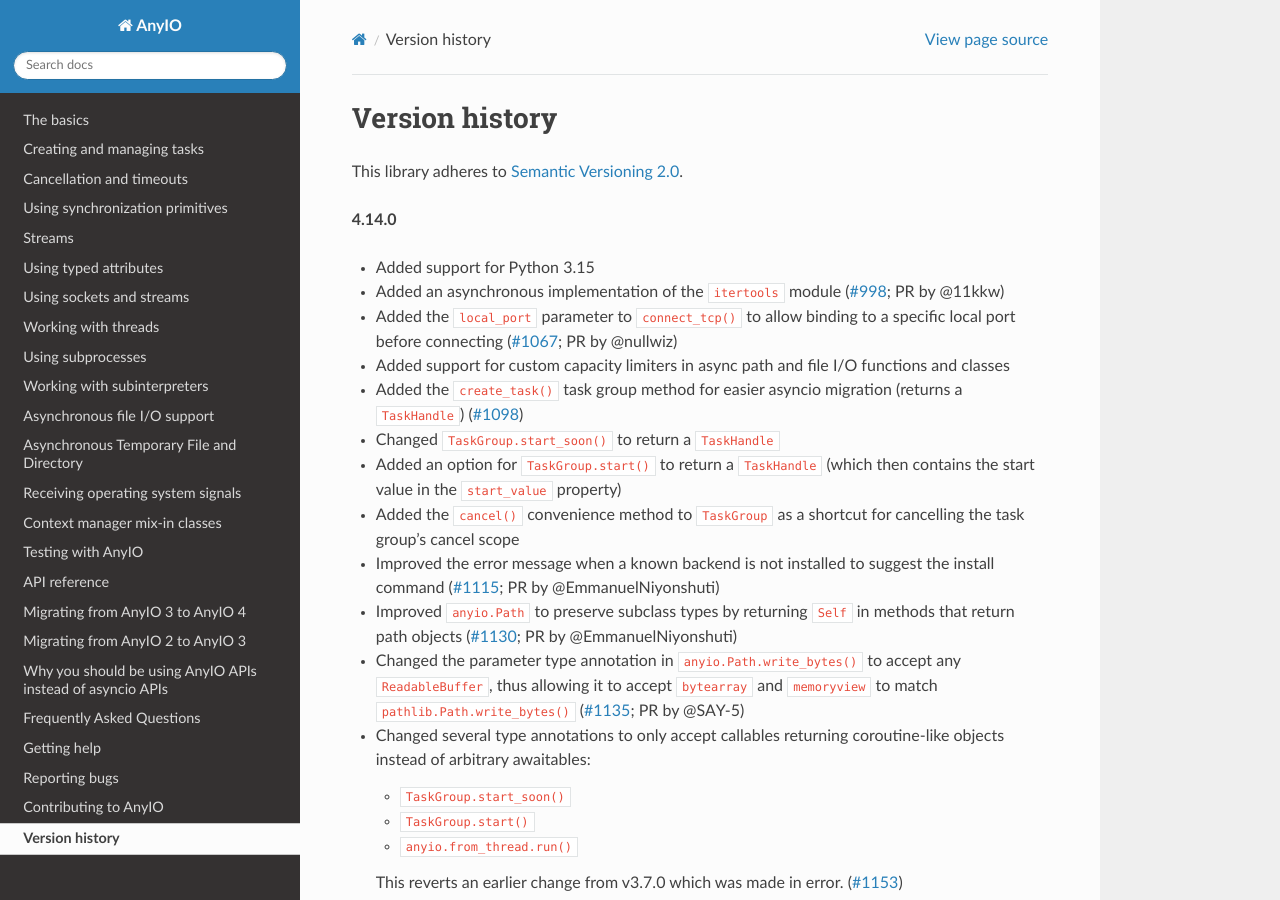
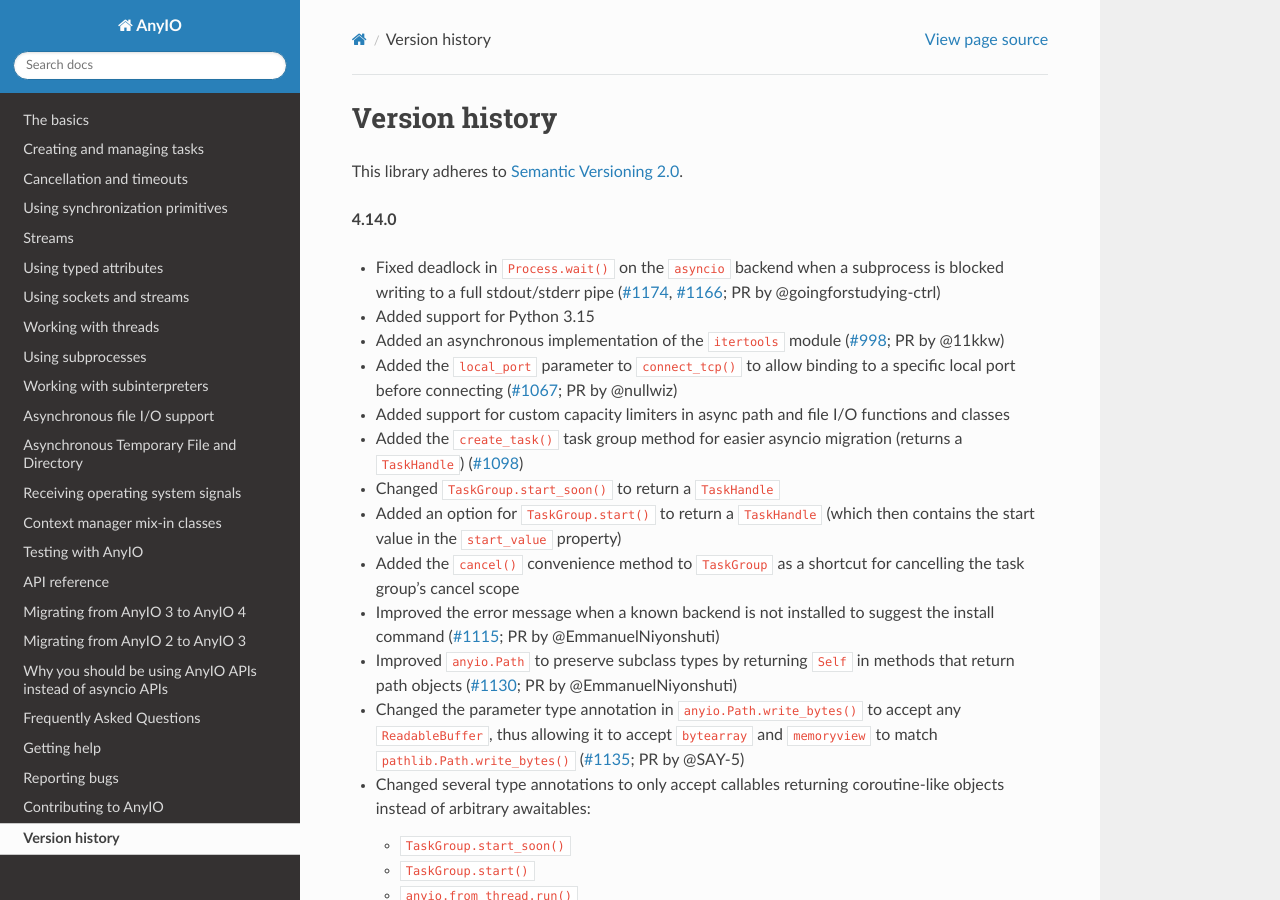
Before and after one commit to agronholm/anyio, a Sphinx documentation site: the page built from docs/versionhistory.rst, in a window 1280 px wide and 900 px high. Built offline with Sphinx 7.4.7 and the Read the Docs theme 3.1.0, drawn with Linux system fonts in a browser that asks for light colours; the version number could not be read and is left out.

Commit message:
docs: add changelog entry for #1174/#1166 subprocess deadlock fix
Signed-off-by: goingforstudying-ctrl <goingforstudying-ctrl@users.noreply.github.com>

```diff
--- a/docs/versionhistory.rst
+++ b/docs/versionhistory.rst
@@ -5,6 +5,10 @@
 
 **4.14.0**
 
+- Fixed deadlock in ``Process.wait()`` on the ``asyncio`` backend when a subprocess is
+  blocked writing to a full stdout/stderr pipe
+  (`#1174 <https://github.com/agronholm/anyio/issues/1174>`_,
+  `#1166 <https://github.com/agronholm/anyio/issues/1166>`_; PR by @goingforstudying-ctrl)
 - Added support for Python 3.15
 - Added an asynchronous implementation of the ``itertools`` module
   (`#998 <https://github.com/agronholm/anyio/issues/998>`_; PR by @11kkw)
```
